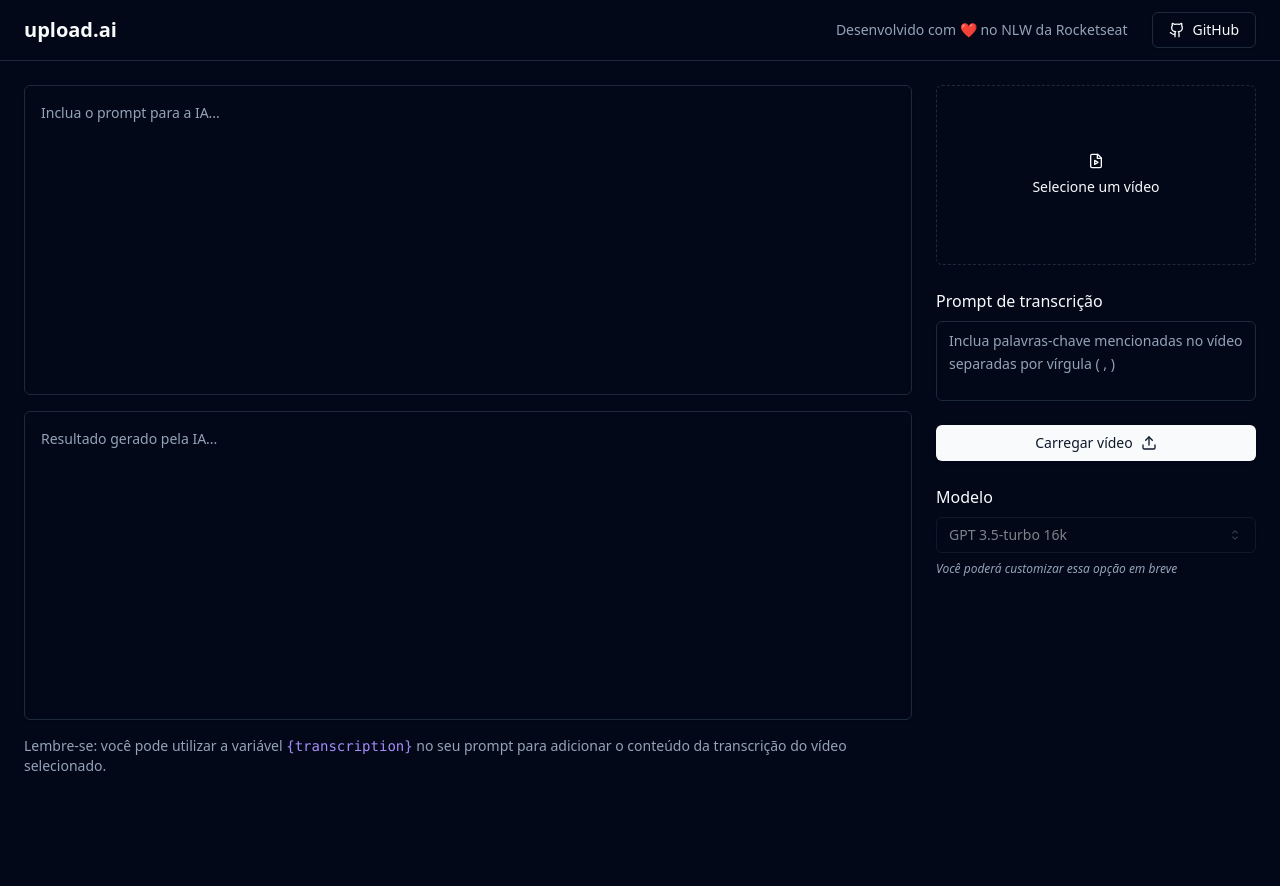
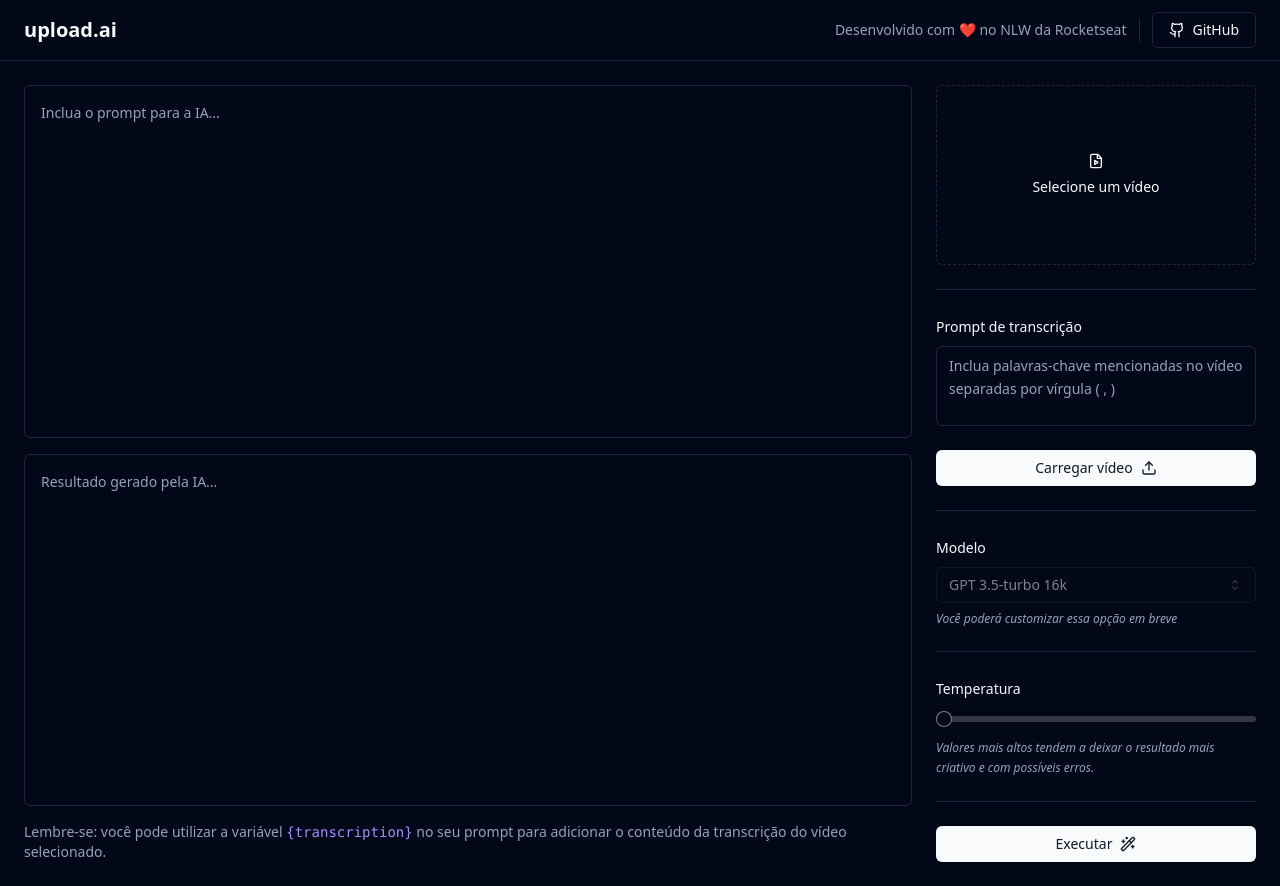
Before and after one commit to FelpsSousa/nlw-ai, a React (Vite) app in the folder upload-ai-web/: page / in a window 1280 px wide. Before the commit the page ends 800 px from the top, so only its background shows below. Built offline with nearby package versions, Linux system fonts and the light colour scheme.

Commit message:
Corrigida as chamadas de bibliotecas e implementada a área da temperatura e botão de execussão.

```diff
--- a/upload-ai-web/package.json
+++ b/upload-ai-web/package.json
@@ -14,6 +14,7 @@
     "@radix-ui/react-label": "^2.0.2",
     "@radix-ui/react-select": "^1.2.2",
     "@radix-ui/react-separator": "^1.0.3",
+    "@radix-ui/react-slider": "^1.1.2",
     "@radix-ui/react-slot": "^1.0.2",
     "class-variance-authority": "^0.7.0",
     "clsx": "^2.0.0",
--- a/upload-ai-web/src/App.tsx
+++ b/upload-ai-web/src/App.tsx
@@ -1,8 +1,9 @@
-import { Github, FileVideo, Upload } from 'lucide-react'
+import { Github, FileVideo, Upload, Wand2 } from 'lucide-react'
 import { Button } from "./components/ui/button";
-import { Separator } from '@radix-ui/react-separator';
+import { Separator } from './components/ui/separator';
 import { Textarea } from './components/ui/textarea';
-import { Label } from '@radix-ui/react-label';
+import { Label } from './components/ui/label';
+import { Slider } from './components/ui/slider';
 import { Select, SelectContent, SelectItem, SelectTrigger, SelectValue } from './components/ui/select';
 
 export function App() {
@@ -94,6 +95,25 @@ export function App() {
 
             <Separator />
 
+            <div className='space-y-4'>
+              <Label>Temperatura</Label>
+              <Slider
+                min={0}
+                max={1}
+                step={0.1}
+              />
+              <span className='block text-xs text-muted-foreground italic leading-relaxed'>
+                Valores mais altos tendem a deixar o resultado mais criativo e com possíveis erros.
+              </span>
+            </div>
+
+            <Separator />
+
+            <Button type='submit' className='w-full'>
+              Executar
+              <Wand2 className='w-4 h-4 ml-2'/>
+            </Button>
+
           </form>
         </aside>
       </main>
--- /dev/null
+++ b/upload-ai-web/src/components/ui/slider.tsx
@@ -0,0 +1,26 @@
+import * as React from "react"
+import * as SliderPrimitive from "@radix-ui/react-slider"
+
+import { cn } from "@/lib/utils"
+
+const Slider = React.forwardRef<
+  React.ElementRef<typeof SliderPrimitive.Root>,
+  React.ComponentPropsWithoutRef<typeof SliderPrimitive.Root>
+>(({ className, ...props }, ref) => (
+  <SliderPrimitive.Root
+    ref={ref}
+    className={cn(
+      "relative flex w-full touch-none select-none items-center",
+      className
+    )}
+    {...props}
+  >
+    <SliderPrimitive.Track className="relative h-1.5 w-full grow overflow-hidden rounded-full bg-primary/20">
+      <SliderPrimitive.Range className="absolute h-full bg-primary" />
+    </SliderPrimitive.Track>
+    <SliderPrimitive.Thumb className="block h-4 w-4 rounded-full border border-primary/50 bg-background shadow transition-colors focus-visible:outline-none focus-visible:ring-1 focus-visible:ring-ring disabled:pointer-events-none disabled:opacity-50" />
+  </SliderPrimitive.Root>
+))
+Slider.displayName = SliderPrimitive.Root.displayName
+
+export { Slider }
```
Also changed, not shown: 1 other file (tests, documents, lock files or other folders).
